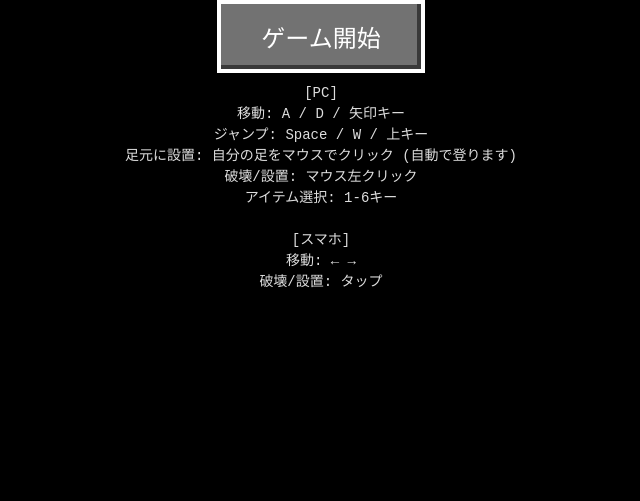
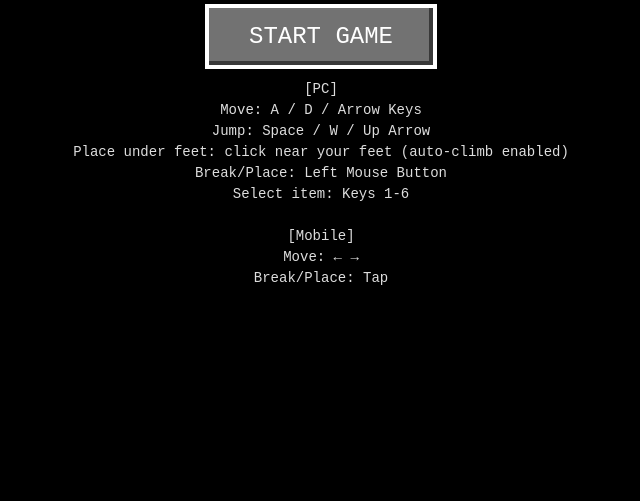
Before and after one commit to puniu3/mine, a plain HTML site: page index.html in a window 1280 px wide. Shown: the part 299-800 px from the top of the page, without its empty margins (319-959 px from the left). Drawn offline with Linux system fonts and the light colour scheme.

Commit message:
Translate documentation and UI to English

```diff
--- a/index.html
+++ b/index.html
@@ -1,10 +1,10 @@
 <!DOCTYPE html>
-<html lang="ja">
+<html lang="en">
 <head>
     <meta charset="UTF-8">
     <meta name="viewport" content="width=device-width, initial-scale=1.0, maximum-scale=1.0, user-scalable=no">
     <title>2D Minecraft Clone (Auto-Climb)</title>
-    <link rel="stylesheet" href="style.css">
+    <link rel="stylesheet" href="styles/style.css">
     <style>
         /* Crafting Modal Styles */
         #crafting-modal {
@@ -87,21 +87,21 @@
 
     <div id="start-screen">
         <h1>BLOCK CRAFT 2D XL</h1>
-        <button id="start-btn">ゲーム開始</button>
+        <button id="start-btn">START GAME</button>
         <div class="instructions">
             [PC]<br>
-            移動: A / D / 矢印キー<br>
-            ジャンプ: Space / W / 上キー<br>
-            足元に設置: 自分の足をマウスでクリック (自動で登ります)<br>
-            破壊/設置: マウス左クリック<br>
-            アイテム選択: 1-6キー<br>
+            Move: A / D / Arrow Keys<br>
+            Jump: Space / W / Up Arrow<br>
+            Place under feet: click near your feet (auto-climb enabled)<br>
+            Break/Place: Left Mouse Button<br>
+            Select item: Keys 1-6<br>
             <br>
-            [スマホ]<br>
-            移動: ← →<br>
-            破壊/設置: タップ
+            [Mobile]<br>
+            Move: ← →<br>
+            Break/Place: Tap
         </div>
     </div>
 
-    <script type="module" src="main.js"></script>
+    <script type="module" src="src/main.js"></script>
 </body>
 </html>
--- a/actions.js
+++ b/src/actions.js
@@ -143,7 +143,7 @@ export function createActions({
                             player.grounded = true;
                         }
                     } else {
-                        onMessage("ブロックが足りません！");
+                        onMessage("Not enough blocks in inventory.");
                     }
                 }
             }
--- a/constants.js
+++ b/src/constants.js
@@ -37,14 +37,7 @@ export const BLOCK_PROPS = {
     [BLOCKS.BEDROCK]: { name: 'Bedrock', solid: true, unbreakable: true, color: '#000000', type: 'stone' },
     [BLOCKS.COAL]: { name: 'Coal Ore', solid: true, color: '#212121', type: 'stone', drop: BLOCKS.COAL },
     [BLOCKS.GOLD]: { name: 'Gold Ore', solid: true, color: '#ffb300', type: 'stone', drop: BLOCKS.GOLD },
-    [BLOCKS.WORKBENCH]: { name: 'Workbench', solid: false, unbreakable: true, transparent: true, color: '#8d6e63', type: 'wood' }, // Non-solid to allow overlap for UI? Prompt says "overlapping". If solid, can't overlap easily unless it's a sensor. Let's make it non-solid or use a separate sensor check. Prompt: "Player overlaps". If solid, player stands on it or hits head. I'll make it PASSABLE (solid: false) so player can walk "in" it to trigger UI, OR make it solid and check touching. "Overlapping" usually implies non-solid. I'll make it solid: false for now, acts like a background object or furniture. Wait, if it's solid: false, can I place it? Yes.
-    // Actually, "Worktable tile... indestructible... scattered on surface". If it's on surface and not solid, player falls through it?
-    // In Terraria/Minecraft, workbenches are solid. "Overlapping" might mean "Standing in front of" or "Touching".
-    // "Overlapping while player is overlapping" -> "重なっている間". In a 2D side scroller, usually this means standing in the same grid cell.
-    // If I make it solid, I can't be *in* the same cell.
-    // Maybe the user means "Standing *on* or near"?
-    // "重なっている" (Kasanatteiru) literally means overlapping.
-    // I will make it `solid: false` (pass-through) so the player can walk past it and "overlap" it.
+    [BLOCKS.WORKBENCH]: { name: 'Workbench', solid: false, unbreakable: true, transparent: true, color: '#8d6e63', type: 'wood' }, // Pass-through so the player can overlap the tile to trigger UI hooks without blocking movement.
 
     [BLOCKS.FIREWORK]: { name: 'Firework', solid: true, color: '#ef5350', type: 'wood', drop: BLOCKS.FIREWORK },
     [BLOCKS.JUMP_PAD]: { name: 'Jump Pad', solid: true, color: '#ab47bc', type: 'stone', drop: BLOCKS.JUMP_PAD },
```
Also changed, not shown: README.md, src/audio.js (renamed from audio.js), src/crafting.js (renamed from crafting.js), src/fireworks.js (renamed from fireworks.js), src/input.js (renamed from input.js), src/inventory.js (renamed from inventory.js), src/main.js (renamed from main.js), src/texture_gen.js (renamed from texture_gen.js), src/utils.js (renamed from utils.js), src/world.js (renamed from world.js), styles/style.css (renamed from style.css).
